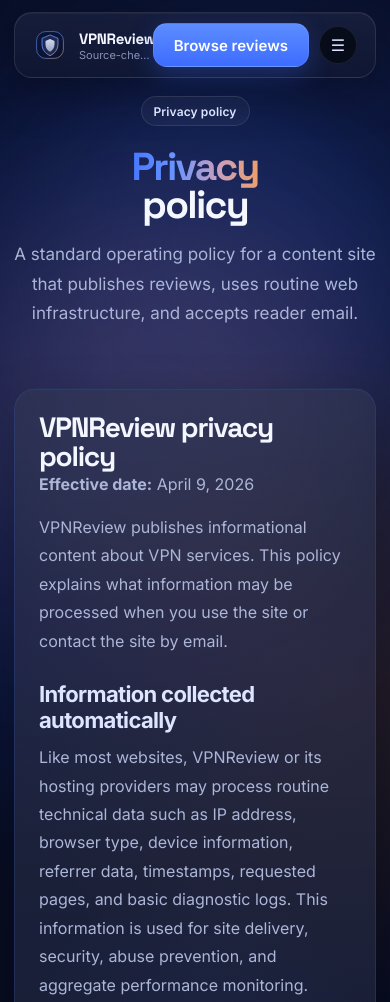
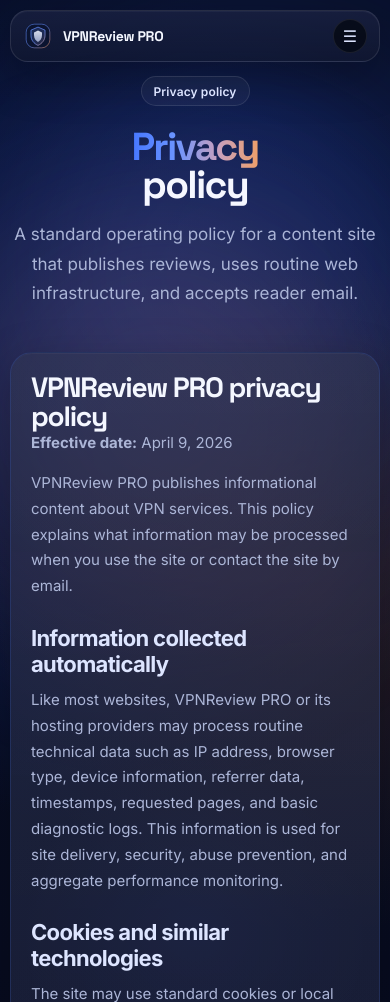
Before and after one commit to marketfix/vpnreviews, a plain HTML site: page privacy.html in a window 390 px wide. Shown: the top 1002 px of the page. Drawn offline with Linux system fonts and the light colour scheme.

Commit message:
Improve responsive behavior and update VPNReview PRO branding (#1)

```diff
--- a/privacy.html
+++ b/privacy.html
@@ -3,18 +3,18 @@
 <head>
   <meta charset="utf-8">
   <meta name="viewport" content="width=device-width, initial-scale=1">
-  <title>Privacy policy — VPNReview</title>
-  <meta name="description" content="VPNReview privacy policy covering website usage, cookies, email contact, and affiliate links.">
+  <title>Privacy policy — VPNReview PRO</title>
+  <meta name="description" content="VPNReview PRO privacy policy covering website usage, cookies, email contact, and affiliate links.">
   <link rel="canonical" href="https://vpnreview.pro/privacy.html">
   <link rel="icon" href="assets/favicon.svg" type="image/svg+xml">
   <meta property="og:type" content="website">
-  <meta property="og:title" content="Privacy policy — VPNReview">
-  <meta property="og:description" content="VPNReview privacy policy covering website usage, cookies, email contact, and affiliate links.">
+  <meta property="og:title" content="Privacy policy — VPNReview PRO">
+  <meta property="og:description" content="VPNReview PRO privacy policy covering website usage, cookies, email contact, and affiliate links.">
   <meta property="og:url" content="https://vpnreview.pro/privacy.html">
   <meta property="og:image" content="https://vpnreview.pro/assets/og-cover.svg">
   <meta name="twitter:card" content="summary_large_image">
-  <meta name="twitter:title" content="Privacy policy — VPNReview">
-  <meta name="twitter:description" content="VPNReview privacy policy covering website usage, cookies, email contact, and affiliate links.">
+  <meta name="twitter:title" content="Privacy policy — VPNReview PRO">
+  <meta name="twitter:description" content="VPNReview PRO privacy policy covering website usage, cookies, email contact, and affiliate links.">
   <meta name="twitter:image" content="https://vpnreview.pro/assets/og-cover.svg">
   <link rel="preconnect" href="https://fonts.googleapis.com">
   <link rel="preconnect" href="https://fonts.gstatic.com" crossorigin>
@@ -28,11 +28,11 @@
 
     <div class="topbar-wrap container reveal">
       <header class="topbar">
-        <a class="brand focus-ring" href="index.html" aria-label="VPNReview home">
-          <img class="brand-mark" src="assets/vpnreview-mark.svg" alt="VPNReview logo">
+        <a class="brand focus-ring" href="index.html" aria-label="VPNReview PRO home">
+          <img class="brand-mark" src="assets/vpnreview-mark.svg" alt="VPNReview PRO logo">
           <span class="brand-copy">
-            <span class="brand-name">VPNReview</span>
-            <span class="brand-tagline">Source-checked VPN reviews</span>
+            <span class="brand-name">VPNReview PRO</span>
+            <span class="brand-tagline">Follow the data trail</span>
           </span>
         </a>
         <nav class="topbar-menu" aria-label="Primary">
@@ -58,12 +58,12 @@
 
 <section class="page-section reveal delay-2">
   <article class="card legal-copy accent">
-    <h2 class="section-heading">VPNReview privacy policy</h2>
+    <h2 class="section-heading">VPNReview PRO privacy policy</h2>
     <p><strong>Effective date:</strong> April 9, 2026</p>
-    <p>VPNReview publishes informational content about VPN services. This policy explains what information may be processed when you use the site or contact the site by email.</p>
+    <p>VPNReview PRO publishes informational content about VPN services. This policy explains what information may be processed when you use the site or contact the site by email.</p>
 
     <h3 class="small-heading">Information collected automatically</h3>
-    <p>Like most websites, VPNReview or its hosting providers may process routine technical data such as IP address, browser type, device information, referrer data, timestamps, requested pages, and basic diagnostic logs. This information is used for site delivery, security, abuse prevention, and aggregate performance monitoring.</p>
+    <p>Like most websites, VPNReview PRO or its hosting providers may process routine technical data such as IP address, browser type, device information, referrer data, timestamps, requested pages, and basic diagnostic logs. This information is used for site delivery, security, abuse prevention, and aggregate performance monitoring.</p>
 
     <h3 class="small-heading">Cookies and similar technologies</h3>
     <p>The site may use standard cookies or local storage required for basic site function, performance measurement, or link attribution. The site does not require account creation and does not intentionally collect sensitive personal information through public-facing forms.</p>
@@ -72,7 +72,7 @@
     <p>If you email <a class="inline-link" href="mailto:admin@vpnreview.pro">admin@vpnreview.pro</a>, the site may process your name, email address, message content, and any information you choose to include. That information is used to answer the request, handle corrections, review legal or rights notices, and maintain communication records.</p>
 
     <h3 class="small-heading">Affiliate links</h3>
-    <p>Some links on the site may be affiliate links. If you click one of those links, the destination provider or affiliate platform may use cookies, tracking parameters, or related attribution tools to record that click. Their own privacy policies govern that processing once you leave VPNReview.</p>
+    <p>Some links on the site may be affiliate links. If you click one of those links, the destination provider or affiliate platform may use cookies, tracking parameters, or related attribution tools to record that click. Their own privacy policies govern that processing once you leave VPNReview PRO.</p>
 
     <h3 class="small-heading">How information is used</h3>
     <p>Information may be used to operate the website, maintain security, understand aggregate usage, answer messages, investigate abuse, comply with legal obligations, and document editorial corrections or business records.</p>
@@ -101,10 +101,10 @@
 
     <footer class="footer">
       <div class="footer-brand">
-        <img class="brand-mark" src="assets/vpnreview-mark.svg" alt="VPNReview logo">
+        <img class="brand-mark" src="assets/vpnreview-mark.svg" alt="VPNReview PRO logo">
         <div class="brand-copy">
-          <div class="brand-name">VPNReview</div>
-          <div class="brand-tagline">Source-checked VPN reviews</div>
+          <div class="brand-name">VPNReview PRO</div>
+          <div class="brand-tagline">Follow the data trail</div>
         </div>
       </div>
       <nav class="footer-nav" aria-label="Footer">
@@ -115,7 +115,7 @@
       </nav>
     </footer>
     <div class="footer-bottom">
-      <div>© <span data-year></span> VPNReview. All rights reserved.</div>
+      <div>© <span data-year></span> VPNReview PRO. All rights reserved.</div>
       <div class="footer-disclosure">Some links on this site may be affiliate links. That does not change review criteria or review order.</div>
     </div>
 
--- a/script.js
+++ b/script.js
@@ -2,11 +2,27 @@
 const toggle = document.querySelector('.menu-toggle');
 const panel = document.querySelector('.mobile-panel');
 if (toggle && panel) {
+  const closeMobilePanel = () => {
+    panel.setAttribute('data-open', 'false');
+    toggle.setAttribute('aria-expanded', 'false');
+  };
+
   toggle.addEventListener('click', () => {
     const open = panel.getAttribute('data-open') === 'true';
     panel.setAttribute('data-open', String(!open));
     toggle.setAttribute('aria-expanded', String(!open));
   });
+
+  panel.querySelectorAll('a').forEach((link) => {
+    link.addEventListener('click', closeMobilePanel);
+  });
+
+  const desktopQuery = window.matchMedia('(min-width: 961px)');
+  const handleDesktopResize = (event) => {
+    if (event.matches) closeMobilePanel();
+  };
+  handleDesktopResize(desktopQuery);
+  desktopQuery.addEventListener('change', handleDesktopResize);
 }
 document.querySelectorAll('[data-year]').forEach((node) => {
   node.textContent = new Date().getFullYear();
--- a/styles.css
+++ b/styles.css
@@ -108,6 +108,7 @@
 .brand-name { font-weight: 700; font-size: 15px; color: var(--text-strong); }
 .brand-tagline { font-size: 11px; color: var(--text-dim); white-space: nowrap; overflow: hidden; text-overflow: ellipsis; }
 .topbar-menu, .topbar-actions { display: flex; align-items: center; gap: 10px; }
+.topbar-actions { justify-self: end; }
 .topbar-menu a {
   padding: 8px 12px;
   border-radius: 11px;
@@ -401,11 +402,13 @@
   text-decoration-color: rgba(255,255,255,0.42);
 }
 .table-wrap { padding: 6px; }
+.table-wrap { overflow-x: auto; }
 table {
   width: 100%;
   border-collapse: collapse;
   overflow: hidden;
 }
+.compare-table { min-width: 720px; }
 thead th {
   text-align: left;
   font-size: 13px;
@@ -734,10 +737,20 @@
   .topbar { grid-template-columns: minmax(0,1fr) auto; }
   .topbar-menu { display: none; }
   .menu-toggle { display: inline-grid; }
+  .topbar-actions .btn { display: none; }
   .mobile-panel[data-open="true"] { display: block; }
 }
 @media (max-width: 720px) {
   :root { --content-width: min(100%, calc(100% - 28px)); }
+  .page-shell { padding-top: 10px; }
+  .topbar { padding: 8px 12px; gap: 10px; }
+  .brand { gap: 10px; }
+  .brand-mark { width: 30px; height: 30px; border-radius: 10px; }
+  .brand-name { font-size: 14px; }
+  .brand-tagline { font-size: 10px; }
+  .card, .review-card, .data-card, .article-panel, .callout, .jump-card, .deal-card { padding: 20px; }
+  .review-title { font-size: clamp(22px, 7vw, 28px); }
+  .section-copy, .card p, .review-card p, .article-panel p, .review-body p { font-size: 15px; line-height: 1.72; }
   .cards-2, .cards-3, .cards-4, .archive-grid, .source-grid, .summary-grid, .jump-grid, .highlights-grid, .review-aside { grid-template-columns: 1fr; }
   .hero-title, .page-title { font-size: clamp(34px, 10vw, 52px); }
   .hero-copy, .page-copy, .review-intro { font-size: 16px; }
@@ -746,7 +759,21 @@
   .footer-bottom { display: block; }
   .footer-disclosure { text-align: left; margin-top: 6px; }
   .wheel-shell { width: 200px; height: 200px; }
-  table { display: block; overflow-x: auto; }
+  .compare-table { min-width: 640px; }
+}
+@media (max-width: 540px) {
+  :root { --content-width: min(100%, calc(100% - 20px)); }
+  .topbar { min-height: 52px; }
+  .brand-tagline { display: none; }
+  .menu-toggle { width: 34px; height: 34px; }
+  .mobile-panel a { padding: 12px 14px; }
+  .hero-wrap { gap: 44px; margin-top: 14px; }
+  .page-section { gap: 18px; }
+  .review-hero-card { padding: 22px; }
+  .provider-mark { width: 56px; height: 56px; border-radius: 14px; }
+  .provider-name { font-size: clamp(30px, 10vw, 38px); }
+  .table-wrap { border-radius: 18px; }
+  .compare-table { min-width: 560px; }
 }
 @media (prefers-reduced-motion: reduce) {
   *, *::before, *::after {
```
Also changed, not shown: contact.html (+15 -15 lines), index.html (+15 -15 lines), methodology.html (+14 -14 lines), nordvpn.html (+11 -11 lines), protonvpn.html (+11 -11 lines), reviews.html (+14 -14 lines), surfshark.html (+11 -11 lines).
